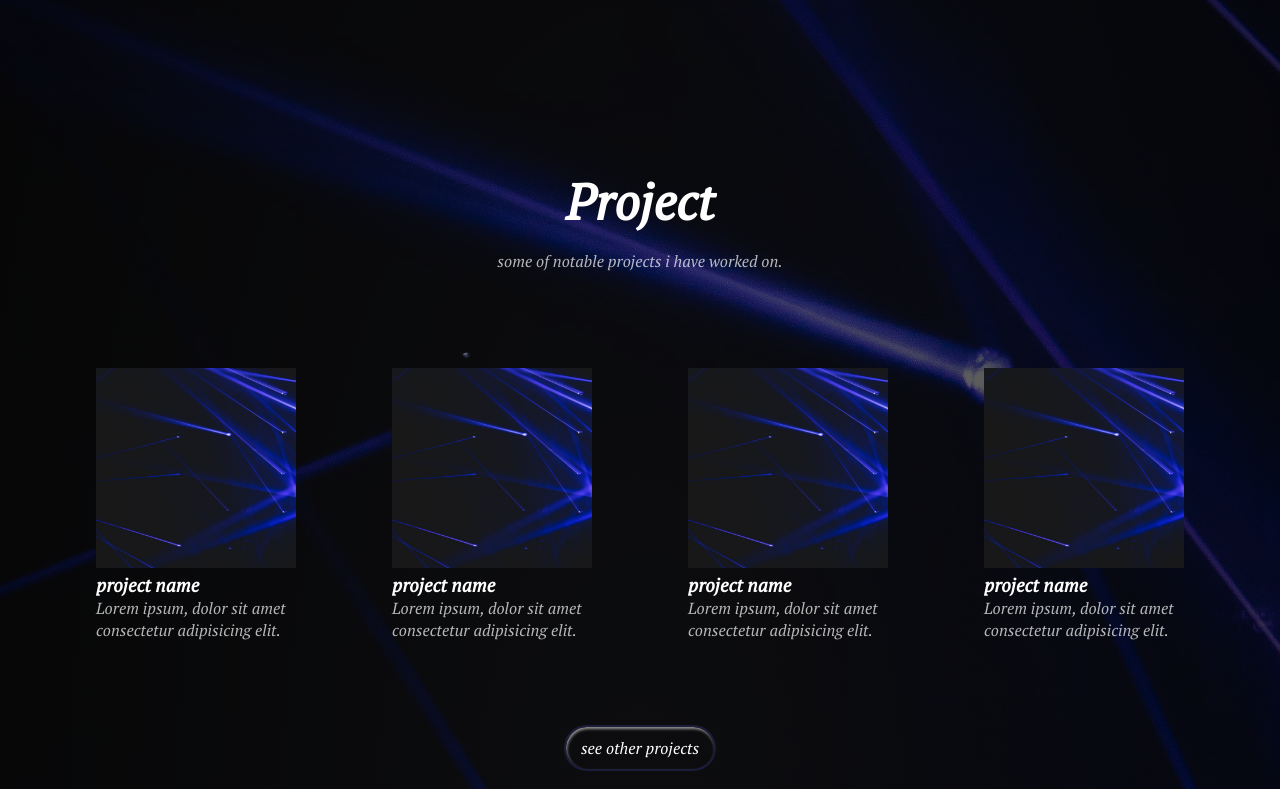
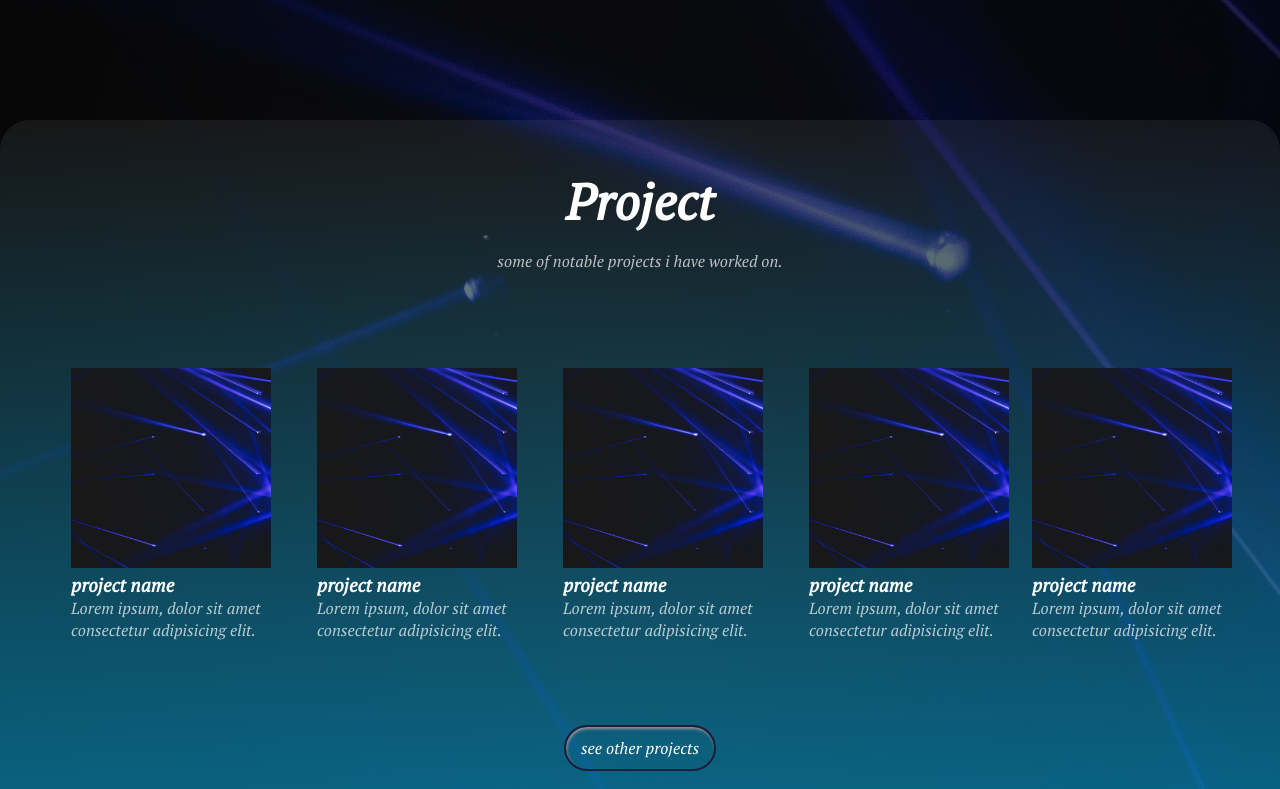
Before and after one commit to Abdi036/Personal_Portfolio, a plain HTML site: page portfolio/index.html in a window 1280 px wide. Shown: the part 680-1469 px from the top of the page. Drawn offline with Linux system fonts and the light colour scheme.

Commit message:
Add files via upload

```diff
--- a/portfolio/index.css
+++ b/portfolio/index.css
@@ -126,8 +126,12 @@ section {
   text-align: center;
 }
 
-#project_content {
+#project_content,
+#connect {
   height: auto;
+  background: linear-gradient(to bottom, #80808021, #0ba9dd8e);
+  border-top-right-radius: 30px;
+  border-top-left-radius: 30px;
 }
 
 .project_header h1 {
@@ -232,6 +236,7 @@ section {
 .footer_container {
   /* border: 2px solid red; */
   text-align: center;
+  margin-top: 5rem;
 }
 .footer {
   padding: 1rem;
@@ -279,6 +284,3 @@ section {
     width: 80px;
   }
 }
-
-@media only screen and (max-width: 767px) {
-}
--- a/portfolio/index.html
+++ b/portfolio/index.html
@@ -5,7 +5,7 @@
     <meta charset="UTF-8" />
     <meta name="viewport" content="width=device-width, initial-scale=1.0" />
     <title>Portfolio</title>
-    <script defer src="index.js"></script>
+    <!-- <script defer src="index.js"></script> -->
   </head>
   <body>
     <section id="header_contents">
@@ -46,6 +46,44 @@
       </div>
 
       <div class="my_projects">
+        <a href="#" class="content">
+          <div>
+            <img src="images/pexels-ryutaro-tsukata-6249808.jpg" alt="" />
+            <div class="project_descripton">
+              <h3>project name</h3>
+              <p>Lorem ipsum, dolor sit amet consectetur adipisicing elit.</p>
+            </div>
+          </div>
+        </a>
+        <a href="#" class="content">
+          <div>
+            <img src="images/pexels-ryutaro-tsukata-6249808.jpg" alt="" />
+            <div class="project_descripton">
+              <h3>project name</h3>
+              <p>Lorem ipsum, dolor sit amet consectetur adipisicing elit.</p>
+            </div>
+          </div>
+        </a>
+        <a href="#" class="content">
+          <div>
+            <img src="images/pexels-ryutaro-tsukata-6249808.jpg" alt="" />
+            <div class="project_descripton">
+              <h3>project name</h3>
+              <p>Lorem ipsum, dolor sit amet consectetur adipisicing elit.</p>
+            </div>
+          </div>
+        </a>
+        <a href="#" class="content">
+          <div>
+            <img src="images/pexels-ryutaro-tsukata-6249808.jpg" alt="" />
+            <div class="project_descripton">
+              <h3>project name</h3>
+              <p>Lorem ipsum, dolor sit amet consectetur adipisicing elit.</p>
+            </div>
+          </div>
+        </a>
+
+        <a href="#">
           <div class="content">
             <img src="images/pexels-ryutaro-tsukata-6249808.jpg" alt="" />
             <div class="project_descripton">
@@ -53,27 +91,7 @@
               <p>Lorem ipsum, dolor sit amet consectetur adipisicing elit.</p>
             </div>
           </div>
-        <div class="content">
-          <img src="images/pexels-ryutaro-tsukata-6249808.jpg" alt="" />
-          <div class="project_descripton">
-            <h3>project name</h3>
-            <p>Lorem ipsum, dolor sit amet consectetur adipisicing elit.</p>
-          </div>
-        </div>
-        <div class="content">
-          <img src="images/pexels-ryutaro-tsukata-6249808.jpg" alt="" />
-          <div class="project_descripton">
-            <h3>project name</h3>
-            <p>Lorem ipsum, dolor sit amet consectetur adipisicing elit.</p>
-          </div>
-        </div>
-        <div class="content">
-          <img src="images/pexels-ryutaro-tsukata-6249808.jpg" alt="" />
-          <div class="project_descripton">
-            <h3>project name</h3>
-            <p>Lorem ipsum, dolor sit amet consectetur adipisicing elit.</p>
-          </div>
-        </div>
+        </a>
       </div>
       <div class="other_project-container">
         <a class="other_project" href="#">see other projects</a>
@@ -116,8 +134,6 @@
           <a class="contact_me" href="#">contact Me</a>
         </div>
       </div>
-    </section>
-
       <div class="footer_container">
         <div class="footer">
           <div class="social insta">
@@ -135,5 +151,6 @@
         </div>
         <p>copyright &COPY; 2023</p>
       </div>
+    </section>
   </body>
 </html>
```
Lines whose indentation alone changed are shown as unchanged.
